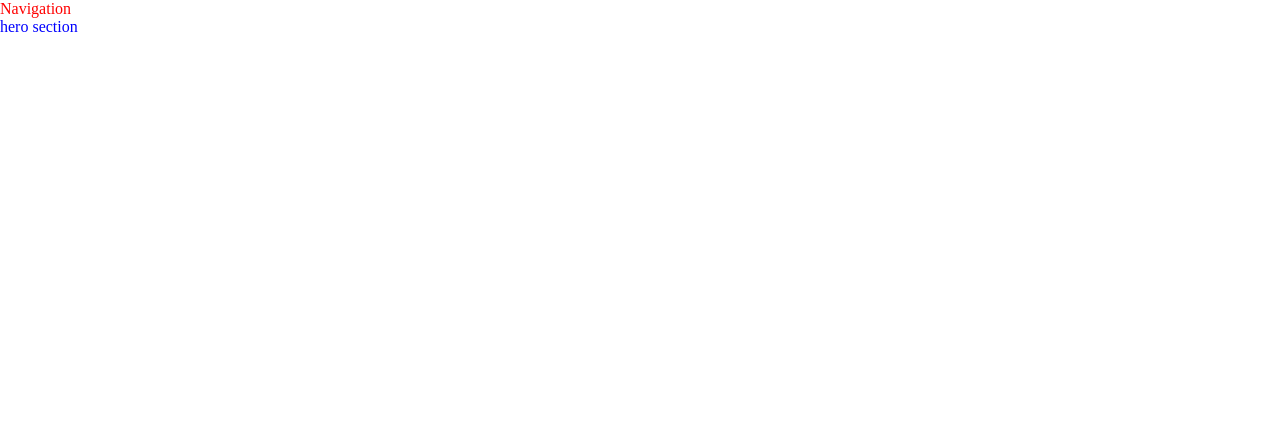
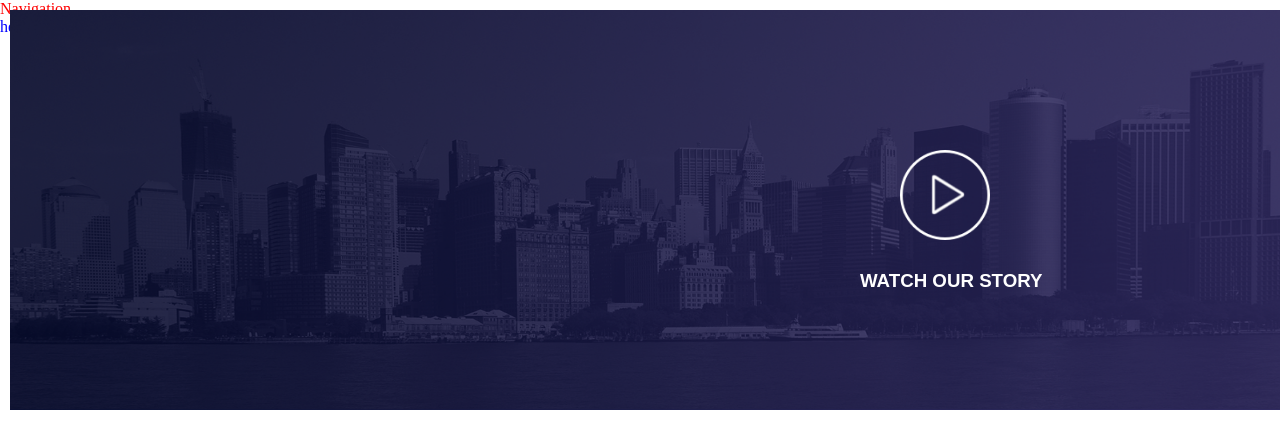
Before and after one commit to fredegd/Tajam_psd_to_html-project, a plain HTML site: page index.html in a window 1280 px wide. Drawn offline with Linux system fonts and the light colour scheme.

Commit message:
added watch section

```diff
--- a/index.html
+++ b/index.html
@@ -16,7 +16,13 @@
 </header>
 <main>
     <section id="our_Story-section"></section>
-    <section id="watch-section"></section>
+    <section id="watch-section">
+        <img class="watch" src="images/design-assets/bgk-middle.png" alt="watch" width="1000" height="400" />
+        <a href="">
+        <img class="play" src="images/design-assets/png/play.png" alt="play" width="90" height="90" />
+        </a>
+        <h3>WATCH OUR STORY</h3>
+    </section>
     <section id="expertise-section"></section>
     <section id="team-section"></section>
     <section id="contact_client-section"></section>
--- a/style.css
+++ b/style.css
@@ -12,6 +12,7 @@ nav{
 
 #our_story-section{
     color:green;
+    text-align: center;
 
 }
 
@@ -33,3 +34,27 @@ footer{
 
     color: blueviolet;
 }
+#watch-section > h3 {
+    position: absolute;
+    justify-content: space-around;
+    color: white;
+    left: 860px;
+    top: 270px;
+    font-family: Arial, Helvetica, sans-serif;
+
+}
+.watch {
+    width: 100%;
+    position: absolute;
+    justify-content: center;
+    top: 10px;
+    left: 10px;
+  }
+
+.play {
+    position: absolute;
+    justify-content: space-around;
+    top: 150px;
+    left: 900px;
+
+  }
```
